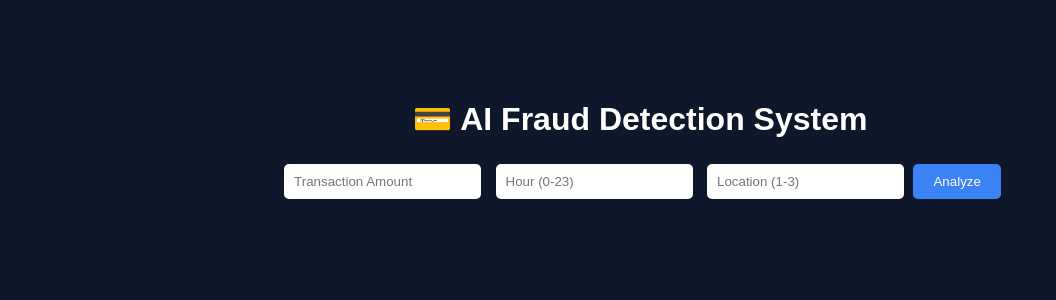
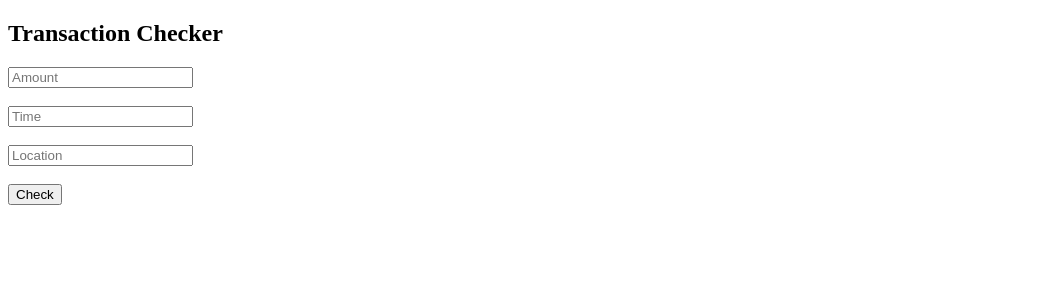
Before and after one commit to Rao130/fintech-ai-system, a Flask app: page / in a window 1280 px wide. Shown: the top 300 px of the page, without its empty margins (0-1056 px from the left). Run offline with Flask 3, Linux system fonts and the light colour scheme; parts of the project's set-up code (start-up, migrations or seed data) failed here and were passed over.

```diff
--- a/templates/index.html
+++ b/templates/index.html
@@ -1,53 +1,42 @@
 <!DOCTYPE html>
 <html>
 <head>
-    <title>AI Fraud Detection System</title>
-    <link rel="stylesheet" href="/static/style.css">
+    <title>Fraud Detection System</title>
 </head>
 <body>
 
-<div class="container">
-    <h1>💳 AI Fraud Detection System</h1>
+    <h2>Transaction Checker</h2>
 
-    <div class="form-box">
-        <input type="number" id="amount" placeholder="Transaction Amount">
-        <input type="number" id="time" placeholder="Hour (0-23)">
-        <input type="number" id="location" placeholder="Location (1-3)">
-        <button onclick="checkTransaction()">Analyze</button>
-    </div>
+    <input type="number" id="amount" placeholder="Amount"><br><br>
+    <input type="number" id="time" placeholder="Time"><br><br>
+    <input type="text" id="location" placeholder="Location"><br><br>
 
-    <div id="result" class="result-box"></div>
-</div>
+    <button onclick="checkFraud()">Check</button>
+
+    <h3 id="result"></h3>
 
     <script>
-function checkTransaction() {
-    let amount = document.getElementById("amount").value;
-    let time = document.getElementById("time").value;
-    let location = document.getElementById("location").value;
+        function checkFraud() {
+            const amount = document.getElementById("amount").value;
+            const time = document.getElementById("time").value;
+            const location = document.getElementById("location").value;
 
             fetch('/check_transaction', {
                 method: 'POST',
-        headers: { 'Content-Type': 'application/json' },
+                headers: {
+                    'Content-Type': 'application/json'
+                },
                 body: JSON.stringify({
-            amount: parseInt(amount),
-            time: parseInt(time),
-            location: parseInt(location)
+                    amount: amount,
+                    time: time,
+                    location: location
                 })
             })
             .then(res => res.json())
             .then(data => {
-        let resultBox = document.getElementById("result");
-
-        if (data.result === "Fraud") {
-            resultBox.innerHTML = "🚨 Fraud Detected!";
-            resultBox.className = "result-box fraud";
-        } else {
-            resultBox.innerHTML = "✅ Safe Transaction";
-            resultBox.className = "result-box safe";
-        }
+                document.getElementById("result").innerText = data.result;
             });
         }
-resultBox.innerHTML = "Analyzing...";
     </script>
 
 </body>
```
Lines whose indentation alone changed are shown as unchanged.
